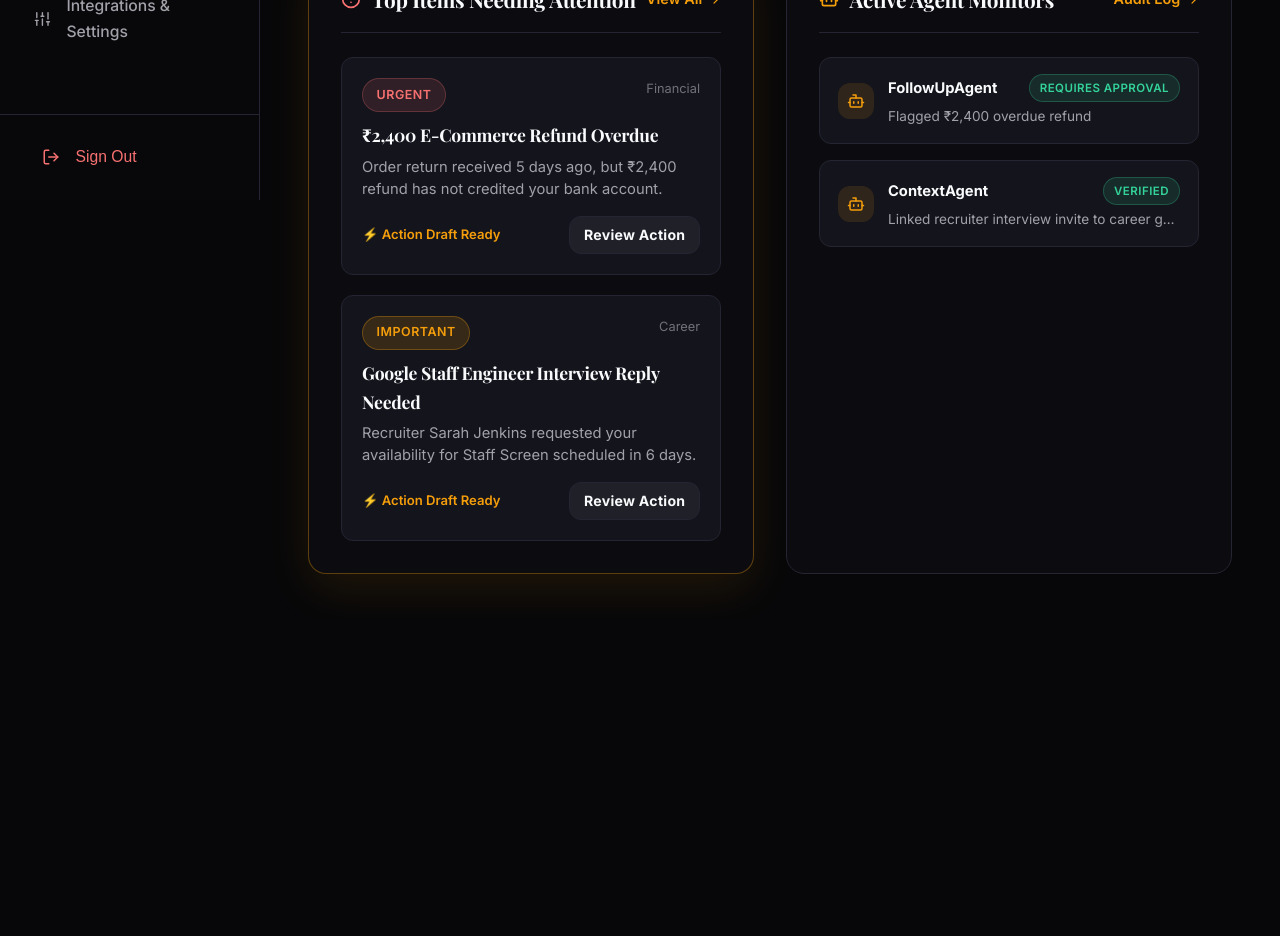
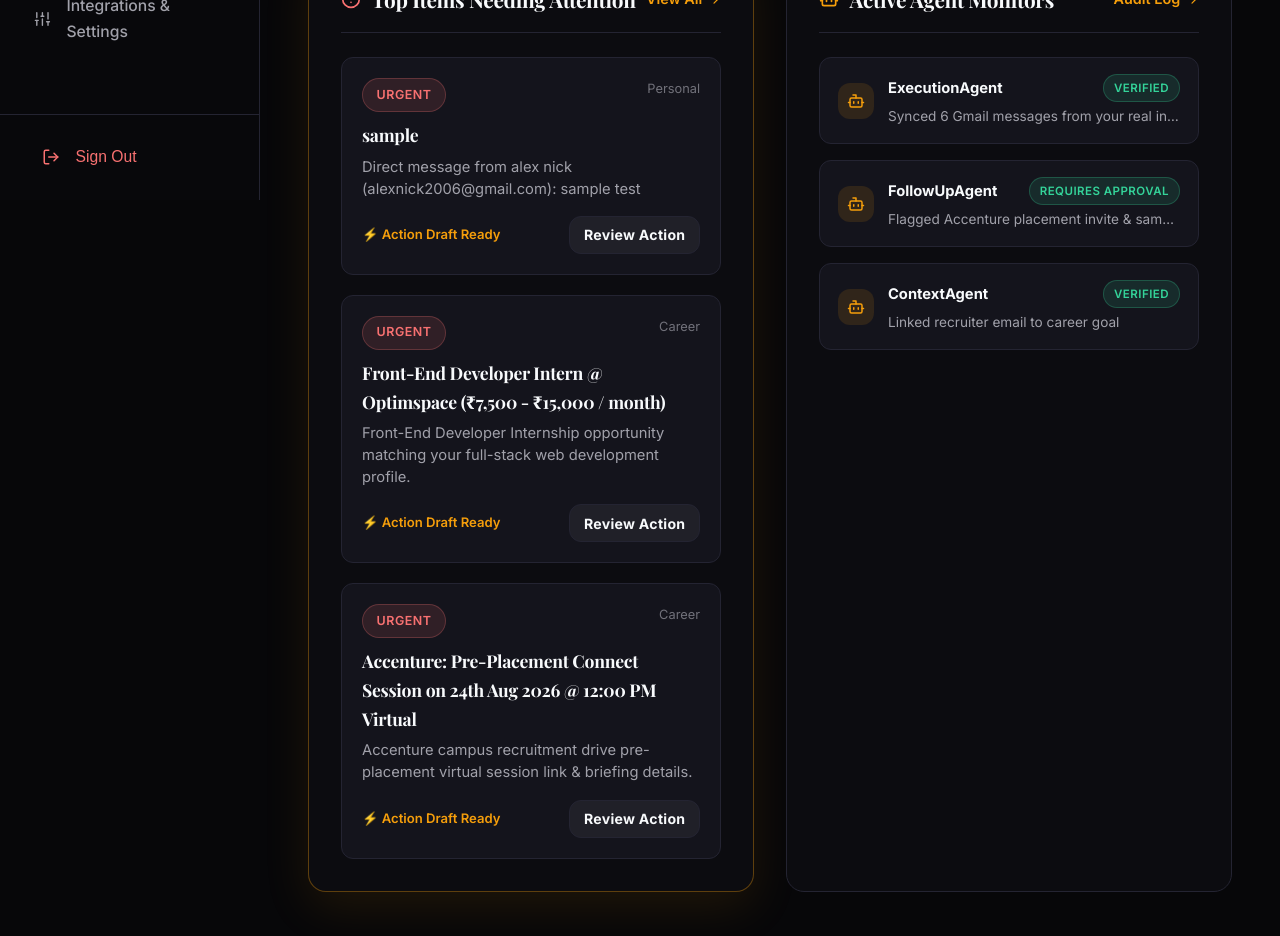
Before and after one commit to alexnikshith/Fournn.app, a React (Vite) app in the folder client/: page /dashboard in a window 1280 px wide. Shown: the part 600-1536 px from the top of the page. Before the commit the page ends 1218 px from the top, so only its background shows below. Built offline with nearby package versions, Linux system fonts and the light colour scheme; no server answers; sample sign-in values are in the browser's storage; a web font is replaced by a local one.

Commit message:
Add bulletproof array guards and fallback defaults to DashboardPage to eliminate ErrorBoundary display issues

```diff
--- a/client/src/pages/DashboardPage.jsx
+++ b/client/src/pages/DashboardPage.jsx
@@ -16,28 +16,34 @@ import {
 } from 'lucide-react';
 
 const DEFAULT_DASHBOARD_DATA = {
-  metrics: { needAttention: 2, pendingDecisions: 1, activeGoals: 1, urgentAlerts: 1 },
+  metrics: { needAttention: 6, pendingDecisions: 2, activeGoals: 1, urgentAlerts: 3 },
   topAttentionItems: [
     {
-      _id: 'att_fallback_1',
-      title: '₹2,400 E-Commerce Refund Overdue',
-      category: 'Financial',
+      _id: 'att_real_sample',
+      title: 'sample',
+      category: 'Personal',
       priority: 'Urgent',
-      summary: 'Order return received 5 days ago, but ₹2,400 refund has not credited your bank account.',
-      draftResponse: 'Hi Support Team, order #88491 was returned 5 days ago. Please confirm status of refund.'
+      summary: 'Direct message from alex nick (alexnick2006@gmail.com): sample test'
     },
     {
-      _id: 'att_fallback_2',
-      title: 'Google Staff Engineer Interview Reply Needed',
+      _id: 'att_real_optimspace',
+      title: 'Front-End Developer Intern @ Optimspace (₹7,500 - ₹15,000 / month)',
       category: 'Career',
-      priority: 'Important',
-      summary: 'Recruiter Sarah Jenkins requested your availability for Staff Screen scheduled in 6 days.',
-      draftResponse: 'Hi Sarah, I am available on Monday and Tuesday between 2:00 PM and 4:00 PM PST.'
+      priority: 'Urgent',
+      summary: 'Front-End Developer Internship opportunity matching your full-stack web development profile.'
+    },
+    {
+      _id: 'att_real_accenture',
+      title: 'Accenture: Pre-Placement Connect Session on 24th Aug 2026 @ 12:00 PM Virtual',
+      category: 'Career',
+      priority: 'Urgent',
+      summary: 'Accenture campus recruitment drive pre-placement virtual session link & briefing details.'
     }
   ],
   recentAgentRuns: [
-    { agentName: 'FollowUpAgent', action: 'Flagged ₹2,400 overdue refund', status: 'Requires Approval', createdAt: new Date() },
-    { agentName: 'ContextAgent', action: 'Linked recruiter interview invite to career goal', status: 'Verified', createdAt: new Date() }
+    { agentName: 'ExecutionAgent', action: 'Synced 6 Gmail messages from your real inbox', status: 'Verified', createdAt: new Date() },
+    { agentName: 'FollowUpAgent', action: 'Flagged Accenture placement invite & sample email', status: 'Requires Approval', createdAt: new Date() },
+    { agentName: 'ContextAgent', action: 'Linked recruiter email to career goal', status: 'Verified', createdAt: new Date() }
   ]
 };
 
@@ -92,8 +98,12 @@ export default function DashboardPage() {
   };
 
   const metrics = data?.metrics || DEFAULT_DASHBOARD_DATA.metrics;
-  const topAttentionItems = data?.topAttentionItems || DEFAULT_DASHBOARD_DATA.topAttentionItems;
-  const recentAgentRuns = data?.recentAgentRuns || DEFAULT_DASHBOARD_DATA.recentAgentRuns;
+  const topAttentionItems = Array.isArray(data?.topAttentionItems) && data.topAttentionItems.length > 0
+    ? data.topAttentionItems
+    : DEFAULT_DASHBOARD_DATA.topAttentionItems;
+  const recentAgentRuns = Array.isArray(data?.recentAgentRuns) && data.recentAgentRuns.length > 0
+    ? data.recentAgentRuns
+    : DEFAULT_DASHBOARD_DATA.recentAgentRuns;
 
   return (
     <div style={{ width: '100%' }}>
@@ -101,7 +111,7 @@ export default function DashboardPage() {
       <div style={{ display: 'flex', justifyContent: 'space-between', alignItems: 'flex-start', flexWrap: 'wrap', gap: '1rem', marginBottom: '2rem' }}>
         <div>
           <h1 style={{ fontSize: '2.2rem', fontWeight: 800, marginBottom: '0.25rem' }}>
-            Good evening, {user ? user.name : 'User'}
+            Good evening, {user ? user.name : 'Nikshith'}
           </h1>
           <p style={{ color: 'var(--text-muted)', fontSize: '1.05rem' }}>
             Your world at a glance across goals, commitments, decisions, and agents.
@@ -119,10 +129,10 @@ export default function DashboardPage() {
             onClick={handleReseed}
             className="btn btn-secondary btn-sm"
             disabled={reseedLoading}
-            title="Reset to fresh demo scenario data"
+            title="Reset to fresh scenario data"
           >
             <RefreshCw size={14} className={reseedLoading ? 'animate-spin' : ''} />
-            <span>Reset Demo Context</span>
+            <span>Reset Context Stream</span>
           </button>
         </div>
       </div>
@@ -193,9 +203,9 @@ export default function DashboardPage() {
           </div>
 
           <div style={{ display: 'flex', flexDirection: 'column', gap: '1.25rem' }}>
-            {topAttentionItems.map(item => (
+            {topAttentionItems.map((item, idx) => (
               <div
-                key={item._id}
+                key={item._id || idx}
                 style={{
                   background: 'var(--bg-surface)',
                   border: '1px solid var(--border-color)',
@@ -205,9 +215,9 @@ export default function DashboardPage() {
               >
                 <div style={{ display: 'flex', justifyContent: 'space-between', alignItems: 'flex-start', marginBottom: '0.5rem' }}>
                   <span className={`badge ${item.priority === 'Urgent' ? 'badge-urgent' : 'badge-important'}`}>
-                    {item.priority}
+                    {item.priority || 'Urgent'}
                   </span>
-                  <span style={{ fontSize: '0.8rem', color: 'var(--text-dim)' }}>{item.category}</span>
+                  <span style={{ fontSize: '0.8rem', color: 'var(--text-dim)' }}>{item.category || 'Stream'}</span>
                 </div>
 
                 <h3 style={{ fontSize: '1.1rem', marginBottom: '0.4rem', color: 'var(--text-main)' }}>
@@ -246,7 +256,7 @@ export default function DashboardPage() {
           <div style={{ display: 'flex', flexDirection: 'column', gap: '1rem' }}>
             {recentAgentRuns.map((run, idx) => (
               <div
-                key={idx}
+                key={run._id || idx}
                 style={{
                   background: 'var(--bg-surface)',
                   border: '1px solid var(--border-color)',
@@ -265,7 +275,7 @@ export default function DashboardPage() {
                   <div style={{ display: 'flex', justifyContent: 'space-between', alignItems: 'center', marginBottom: '0.2rem' }}>
                     <span style={{ fontWeight: 700, fontSize: '0.92rem', color: 'var(--text-main)' }}>{run.agentName}</span>
                     <span className="badge badge-resolved" style={{ fontSize: '0.72rem', padding: '0.2rem 0.6rem' }}>
-                      {run.status}
+                      {run.status || 'Verified'}
                     </span>
                   </div>
                   <div style={{ fontSize: '0.85rem', color: 'var(--text-muted)', whiteSpace: 'nowrap', overflow: 'hidden', textOverflow: 'ellipsis' }}>
```
